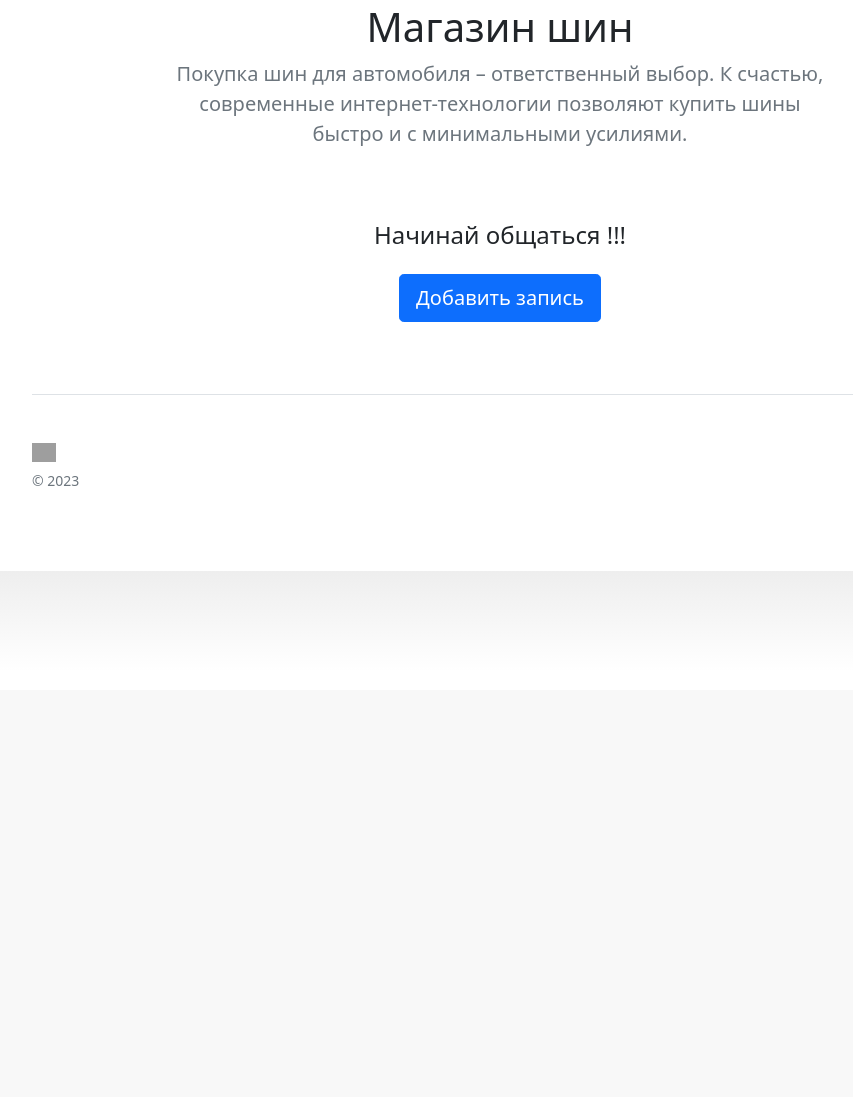
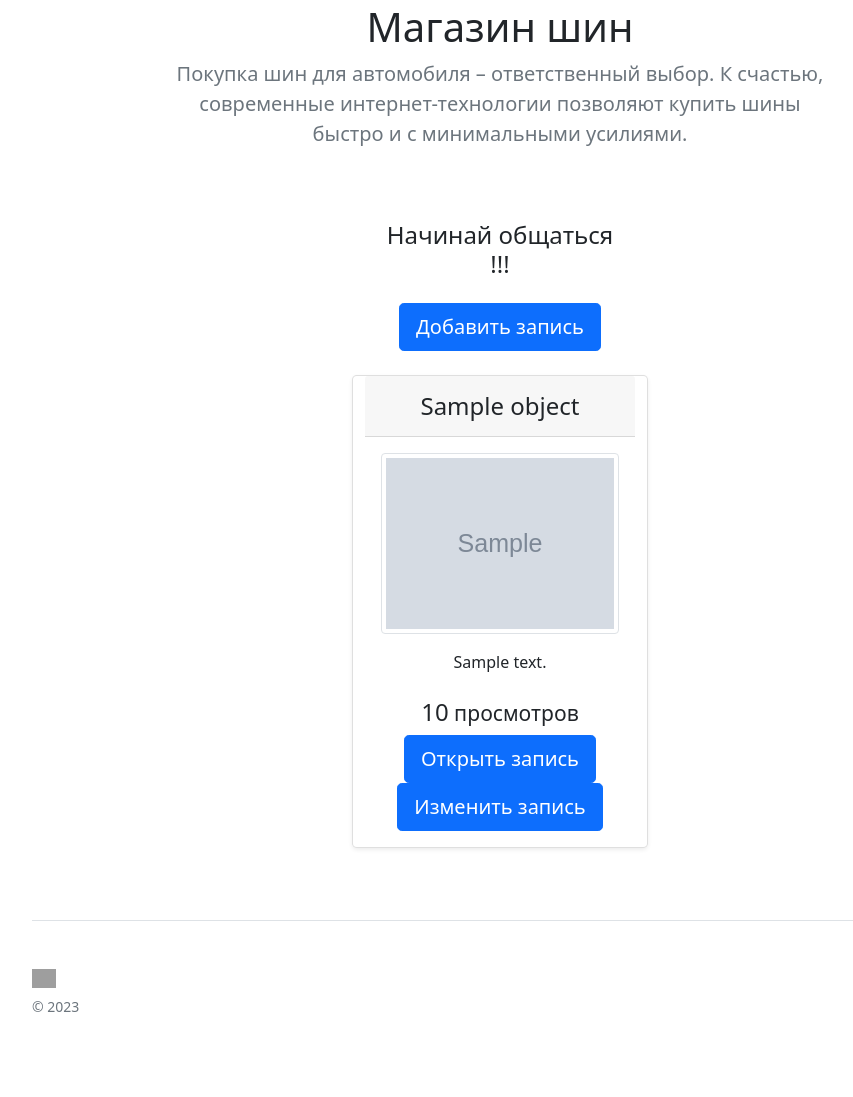
Before and after one commit to vadimcola/django-training, a Django app: template main/templates/main/blog_list.html in a window 1280 px wide. Shown: the part 110-1207 px from the top of the page, without its empty margins (140-993 px from the left). Before the commit the page ends 596 px from the top, so only its background shows below. Run offline with Django 4.2, Linux system fonts and the light colour scheme; the template is opened without the code that fills it: most values are stand-ins (such as "Sample title", 1, 10 or a date in 2020); grey boxes marked "Sample" are stand-in pictures; data that the repository does not hold is empty; parts of the project's set-up code (start-up, migrations or seed data) failed here and were passed over; some libraries are stand-ins or nearby versions; grey boxes are pictures that could not be loaded.

Commit message:
no comment

```diff
--- a/config/urls.py
+++ b/config/urls.py
@@ -22,5 +22,6 @@ from django.urls import path, include
 urlpatterns = [
     path('admin/', admin.site.urls),
     path('', include('main.urls')),
-    path('main/blog_list/', include('main.urls'))
+    path('blog_list/', include('main.urls')),
+    path('blog_list/<int:pk>/', include('main.urls'))
 ]+static(settings.MEDIA_URL, document_root=settings.MEDIA_ROOT)
--- a/main/models.py
+++ b/main/models.py
@@ -26,7 +26,10 @@ class Blog(models.Model):
     title = models.CharField(max_length=255, verbose_name='заголовок')
     slug = models.CharField(max_length=255, verbose_name='url')
     content = models.TextField(verbose_name='запись')
-    picture = models.ImageField(upload_to="photos/%Y/%m/%d/", verbose_name='Картинка', blank=True)
+    picture = models.ImageField(upload_to="media/photos/%Y/%m/%d/", verbose_name='Картинка', blank=True)
     time_create = models.DateTimeField(auto_now_add=True, verbose_name='Дата создания')
     is_published = models.BooleanField(default=True, verbose_name='Статус публикации')
     views = models.IntegerField(default=0, verbose_name='количество просмотров')
+
+    def __str__(self):
+        return f'{self.title}'
--- a/main/templates/main/blog_list.html
+++ b/main/templates/main/blog_list.html
@@ -1,8 +1,30 @@
 {% extends 'main/index.html' %}
-
+{% load my_tags %}
 {% block content %}
+<div class="row mx-auto text-center">
     <div class="jumbotron p-3 pb-md-4 mx-auto text-center">
         <h4 class="my-0 p-3 pb-md-4 fw-normal"> Начинай общаться !!! </h4>
-        <a class="btn btn-primary btn-lg" href="#!" role="button">Добавить запись</a>
+        <a class="btn btn-primary btn-lg" href="{% url 'blog_create' %}" role="button">Добавить запись</a>
     </div>
+
+    {% for object in object_list %}
+        <div class="card mb-4 rounded-3 shadow-sm">
+          <div class="card-header py-3">
+            <h4 class="my-0 fw-normal">{{ object.title }}</h4>
+          </div>
+          <div class="card-body">
+            <img class="img-thumbnail"
+                 src="{{ object.picture|mediapath }}"
+                 alt="Thumbnail image">
+            <ul class="list-unstyled mt-3 mb-4">
+              <li>{{ object.content}}</li>
+            </ul>
+            <h4 class="my-2 fw-normal">{{ object.views }}<small class="my-2 fw-normal">  просмотров</small></h4>
+            <a class="btn btn-primary btn-lg" href={{object.pk}} role="button">Открыть запись</a>
+
+              <a class="btn btn-primary btn-lg" href="{% url 'blog_update' object.pk %}" role="button">Изменить запись</a>
+          </div>
+        </div>
+    {% endfor %}
+</div>
 {% endblock %}
--- a/main/templates/main/index.html
+++ b/main/templates/main/index.html
@@ -49,7 +49,7 @@
       </a>
 
       <nav class="d-inline-flex mt-2 mt-md-0 ms-md-auto">
-        <a class="me-3 py-2 text-dark text-decoration-none" href="main/blog_list/">Шинный блог</a>
+        <a class="me-3 py-2 text-dark text-decoration-none" href="/blog_list/">Шинный блог</a>
         <a class="me-3 py-2 text-dark text-decoration-none" href="#">Категории шин</a>
         <a class="me-3 py-2 text-dark text-decoration-none" href="#">Продукция</a>
       </nav>
--- a/main/templates/main/product_list.html
+++ b/main/templates/main/product_list.html
@@ -1,5 +1,5 @@
 {% extends 'main/index.html' %}
-{% load my_tags%}
+{% load my_tags %}
 {% block content %}
     <div class="col">
         {% for object in object_list %}
--- a/main/urls.py
+++ b/main/urls.py
@@ -4,5 +4,8 @@ from main.views import *
 
 urlpatterns = [
     path('', ProductListView.as_view()),
-    path('main/blog_list/', BlogListView.as_view()),
+    path('blog_list/', BlogListView.as_view(), name='blog_list'),
+    path('blog_list/<int:pk>/', BlogDetailView.as_view()),
+    path('blog_list/create/', BlogCreateView.as_view(), name='blog_create'),
+    path('blog_list/update/<int:pk>/', UpdateView.as_view(), name='blog_update'),
 ]
```
Also changed, not shown: main/admin.py (+6 -1 lines), main/templates/main/blog_detail.html (added, +17 -0 lines), main/templates/main/blog_form.html (added, +11 -0 lines), main/views.py (+21 -2 lines), main/migrations/0004_blog.py (added), media/media/photos/2023/06/18/4c047abc3be4a8f489fb8689a40050da.jpeg (added), media/photos/2023/06/18/6345837245.jpeg (added), media/photos/2023/06/18/testirovanie-shin-nokian.jpeg (added).
